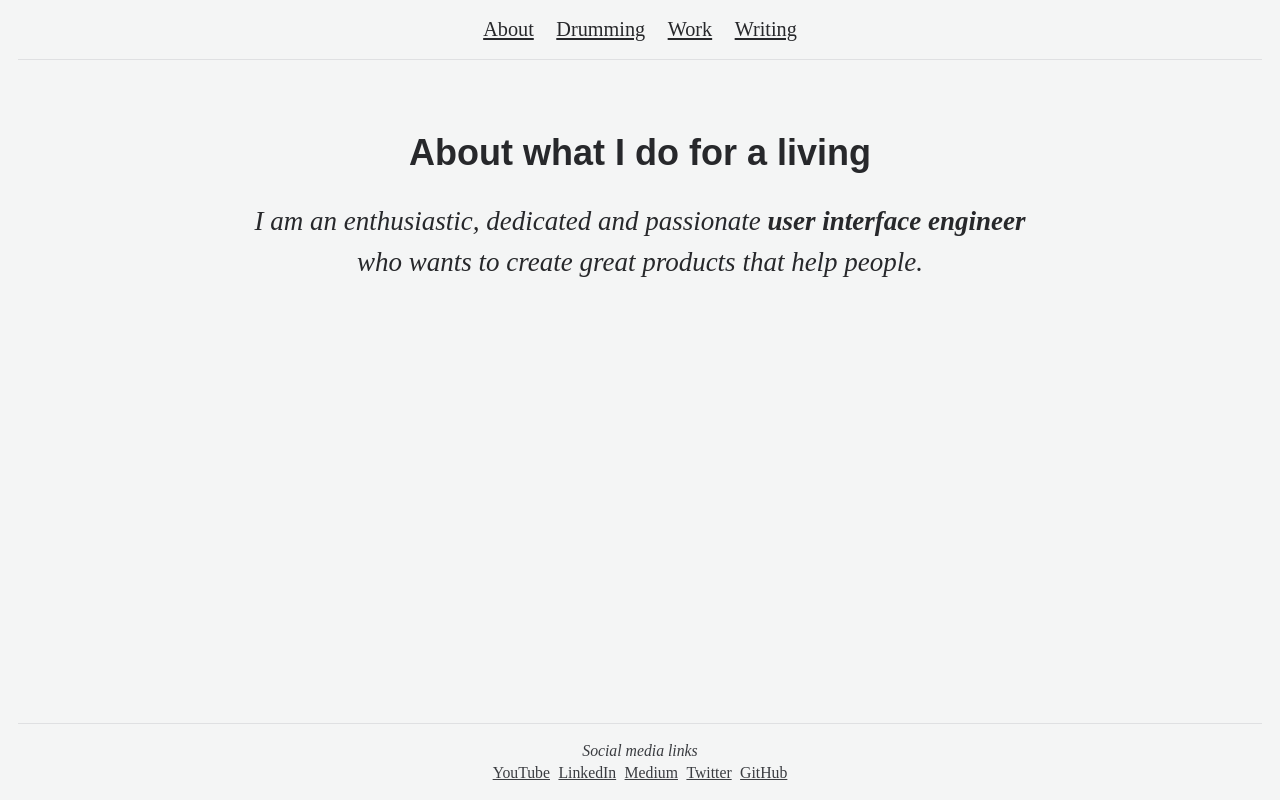
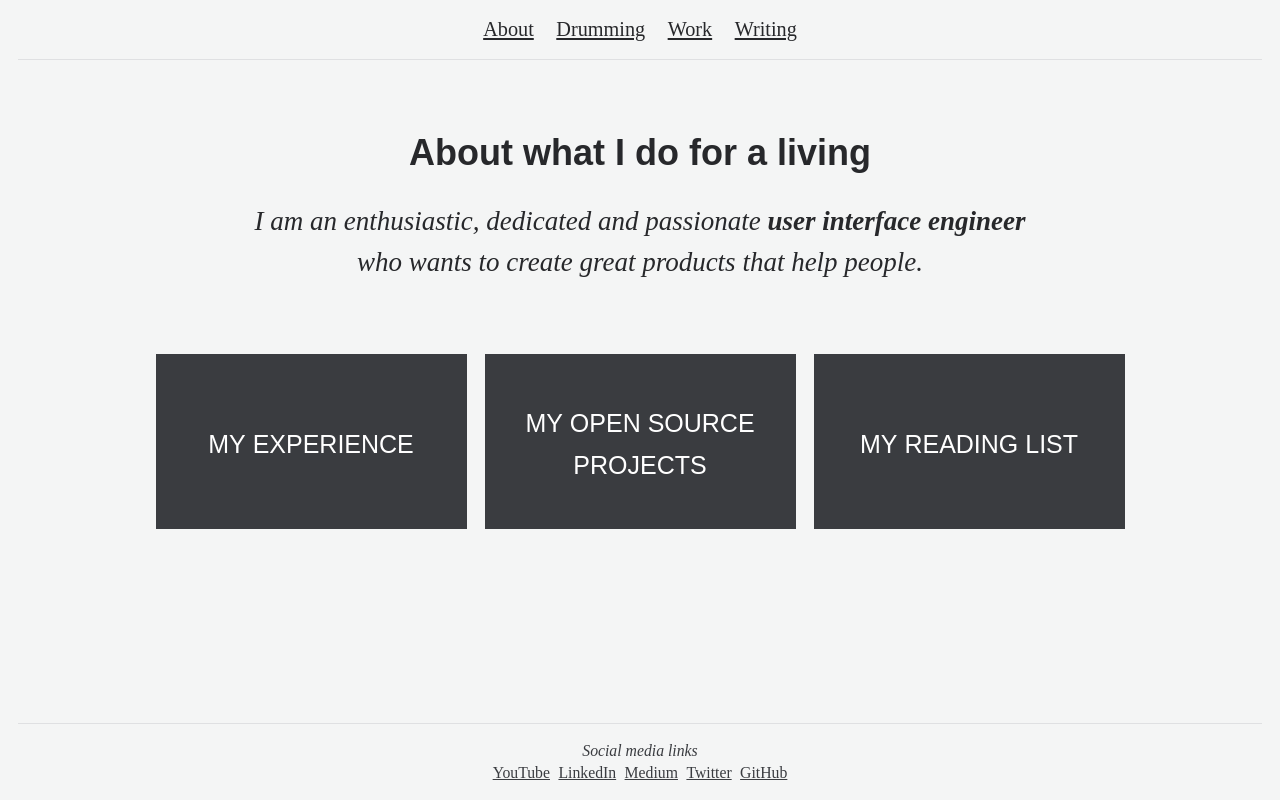
Before and after one commit to pentzzsolt/pentzzsolt.github.io, an Eleventy site: page work/index.html in a window 1280 px wide. Built offline with nearby package versions, Linux system fonts and the light colour scheme; Eleventy itself is replaced by a stand-in of ours; files that its build step writes are made by us from their sources.

Commit message:
Add links to work subpages

```diff
--- a/styles.css
+++ b/styles.css
@@ -168,6 +168,33 @@ p {
   max-width: 60ch;
 }
 
+.work__list {
+  display: flex;
+  gap: 1rem;
+  justify-content: center;
+  margin: 0;
+  padding: 0;
+}
+
+.work__item {
+  list-style-type: none;
+  width: 25%;
+}
+
+.work__link {
+  align-items: center;
+  aspect-ratio: 16 / 9;
+  background-color: rgb(var(--onyx));
+  color: rgb(var(--white));
+  display: flex;
+  font-family: sans-serif;
+  font-size: 2rem;
+  font-variant: all-petite-caps;
+  justify-content: center;
+  padding: 1rem;
+  text-decoration: none;
+}
+
 @media screen and (min-width: 40em) {
   .intro {
     display: grid;
--- a/work/index.html
+++ b/work/index.html
@@ -7,9 +7,15 @@ tags: menuitem
 <div class="work">
   <h1>About what I do for a living</h1>
   <p class="work__lead">I am an enthusiastic, dedicated and passionate <strong>user interface engineer</strong> who wants to create great products that help people.</p>
-  <!--ul class="work__list">
-    <li><a href="#!">My experience</a></li>
-    <li><a href="#!">My open source projects</a></li>
-    <li><a href="#!">My reading list</a></li>
-  </ul-->
+  <ul class="work__list">
+    <li class="work__item">
+      <a class="work__link" href="#!">My experience</a>
+    </li>
+    <li class="work__item">
+      <a class="work__link" href="#!">My open source projects</a>
+    </li>
+    <li class="work__item">
+      <a class="work__link" href="#!">My reading list</a>
+    </li>
+  </ul>
 </div>
```
